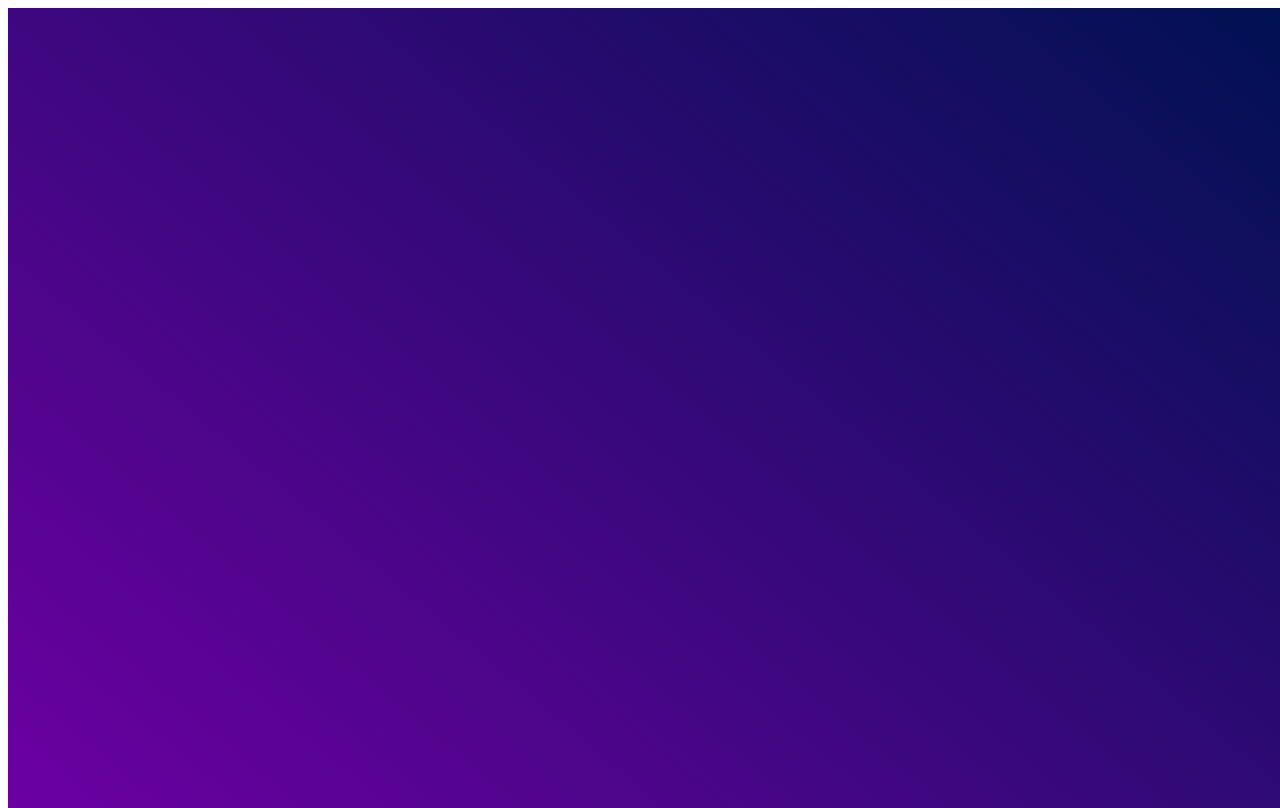
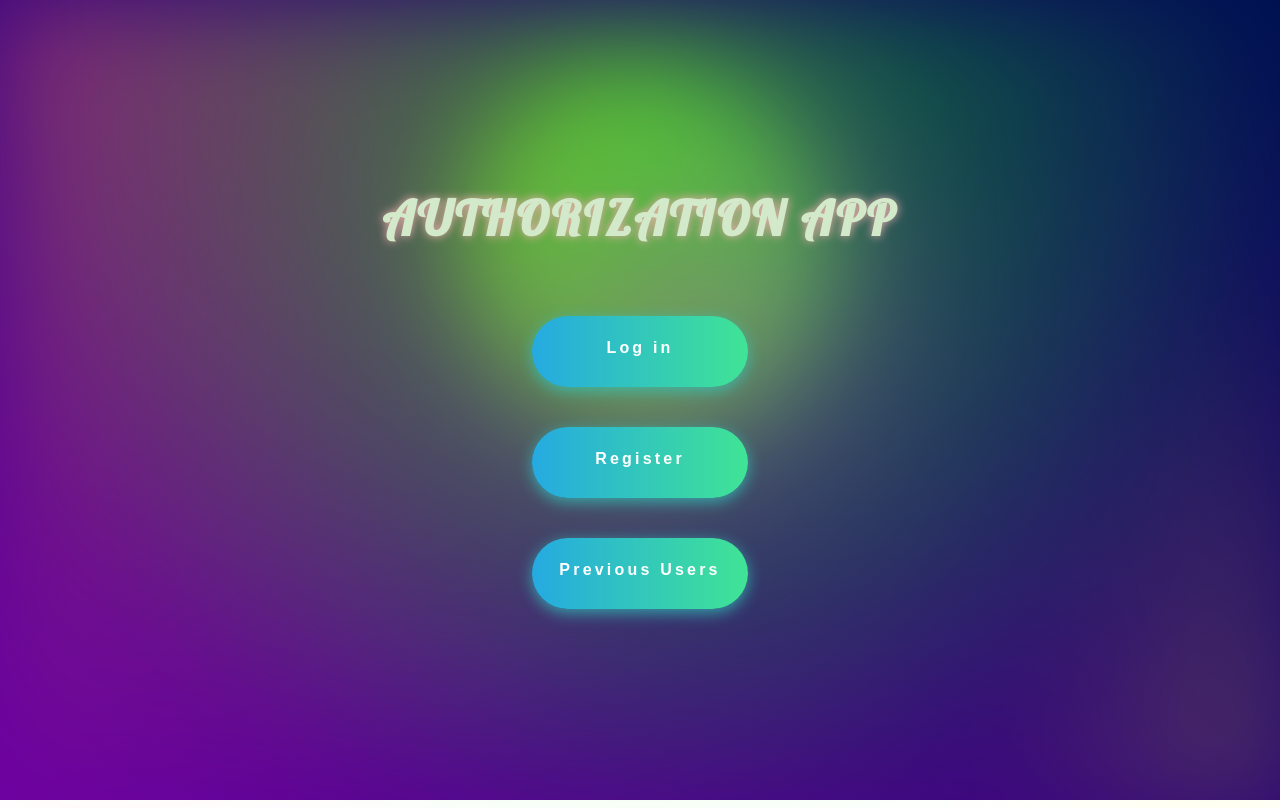
Before and after one commit to CJ484/LogInForm, a Next.js app: page / in a window 1280 px wide. Built offline with nearby package versions, Linux system fonts and the light colour scheme.

Commit message:
add cursor effect

```diff
--- a/app/Styles/page.module.scss
+++ b/app/Styles/page.module.scss
@@ -1,4 +1,4 @@
-@import './globals.scss';
+@import "./globals.scss";
 
 .main {
     font-family: Arial, Helvetica, sans-serif;
@@ -6,40 +6,139 @@
     display: flex;
     width: 100vw;
     height: 100vh;
+    overflow: hidden;
     flex-direction: column;
     align-items: center;
     justify-content: center;
 }
 
-
 .gradientBg {
-    z-index: 1;
-    position: absolute;
+    font-family: Arial, Helvetica, sans-serif;
+    margin: 0;
+    display: flex;
     width: 100vw;
     height: 100vh;
     overflow: hidden;
-    top: 0;
-    left: 0;
+    flex-direction: column;
+    align-items: center;
+    justify-content: center;
+    display: flex;
+    align-items: center;
+    justify-content: center;
+    z-index: 0;
+    width: 100vw;
+    height: 100vh;
+    overflow: hidden;
     background: linear-gradient(40deg, $--color-bg1, $--color-bg2);
 
     svg {
         display: none;
     }
-    .graident-container {
+    .graidentContainer {
+        filter: url(#goo) blur(48px);
+        z-index: 2;
+        overflow: hidden;
+        position: absolute;
+        top: 0;
+        left: 0;
         width: 100%;
         height: 100%;
     }
 
     .g1 {
         position: absolute;
-        background: radial-gradient(circle at center, rgba(38, 113, 255, 0.5), rgba(221, 74, 255, 0), 50%) no-repeat;
+        background: radial-gradient(circle at center, rgba(184, 208, 253, 0.5), #dd4aff00 50%) no-repeat;
+        mix-blend-mode: $blending;
+        width: calc($--color-size + 20px);
+        height: calc($--color-size + 20px);
+        opacity: 1;
+        top: calc(20% + $--color-size / 2);
+        left: calc(50% + $--color-size / 2);
+        transform-origin: center center;
+        animation: moveVertical 5s ease infinite;
+    }
+    .g2 {
+        position: absolute;
+        background: radial-gradient(circle at center, rgba(255, 0, 255, 0.5), #dd4aff00 50%) no-repeat;
         mix-blend-mode: $blending;
         width: $--color-size;
         height: $--color-size;
         opacity: 1;
+        top: calc(30% - $--color-size / 2 + 10px);
+        left: calc(50% - $--color-size / 2 + 10px);
+        transform-origin: center center;
+        animation: moveInCircle 5s ease infinite;
+    }
+    .g3 {
+        position: absolute;
+        background: radial-gradient(circle at center, rgba(255, 0, 0, 0.5), #dd4aff00 50%) no-repeat;
+        mix-blend-mode: $blending;
+        width: $--color-size * 5;
+        height: $--color-size * 5;
+        opacity: 1;
+        top: calc(50% - $--color-size / 2 + 280px);
+        left: calc(50% - $--color-size / 2 + 280px);
+        transform-origin: center center;
+        animation: moveVertical 3300ms ease-in-out infinite;
+    }
+    .g4 {
+        position: absolute;
+        background: radial-gradient(circle at center, rgba(255, 255, 0, 0.5), #dd4aff00 50%) no-repeat;
+        mix-blend-mode: $blending;
+        width: $--color-size * 3;
+        height: $--color-size * 3;
+        opacity: 1;
         top: calc(50% - $--color-size / 2);
-        left: calc(50% - $--color-size / 2);
+        left: calc(50% - $--color-size / 2 + 200px);
+        transform-origin: center center;
+        animation: moveVertical 20s reverse infinite;
+    }
+    .g5 {
+        position: absolute;
+        background: radial-gradient(circle at center, rgba(0, 255, 0, 0.5), #dd4aff00 50%) no-repeat;
+        mix-blend-mode: $blending;
+        width: $--color-size * 2;
+        height: $--color-size * 2.5;
+        opacity: 1;
+        top: calc(50% - $--color-size);
+        left: calc(50% - $--color-size);
+        transform-origin: center center;
+        animation: moveVertical 5s ease-in-out infinite;
+    }
 
+    .interactive {
+        position: absolute;
+        offset-anchor: center;
+        background-position: center;
+        background: radial-gradient(circle at center, rgba(252, 99, 99, 0.5), #dd4aff00 50%) no-repeat;
+        mix-blend-mode: $blending;
+        width: $--color-size * 3;
+        height: $--color-size * 3;
+        transform: translate(-50%, -50%);
+        opacity: 0.7;
+    }
+
+    @keyframes moveVertical {
+        0% {
+            transform: translateY(-400px);
+        }
+        50% {
+            transform: translateY(200px);
+        }
+        100% {
+            transform: translateY(-200px);
+        }
+    }
+    @keyframes moveInCircle {
+        0% {
+            transform: rotate(0deg) translateX(0px) rotate(0deg);
+        }
+        50% {
+            transform: rotate(180deg) translateX(200px) rotate(-180deg);
+        }
+        100% {
+            transform: rotate(360deg) translateX(0px) rotate(-360deg);
+        }
     }
 }
 .page {
@@ -50,6 +149,16 @@
     justify-content: center;
     height: 100vh;
     width: 100vw;
+}
+
+.MainMenu {
+    z-index: 3;
+    position: relative;
+    max-width: 60vw;
+    display: flex;
+    flex-direction: column;
+    align-items: center;
+    justify-content: center;
 }
 
 .displayDataPage {
@@ -65,19 +174,24 @@
 .homePage {
     background-color: rgb(249, 255, 245);
     padding: 2rem;
-    box-shadow: rgb(91, 186, 78) 0px 13px 27px -5px, rgba(91, 161, 56, 0.875) 0px 8px 16px -8px;
+    box-shadow:
+        rgb(91, 186, 78) 0px 13px 27px -5px,
+        rgba(91, 161, 56, 0.875) 0px 8px 16px -8px;
     border: 1px solid rgb(175, 255, 172);
     border-radius: 2rem;
     margin-top: 2rem;
 }
 
 .title {
-    font-size: 2rem;
+    font-family: $title-font;
+    font-size: 3rem;
     font-weight: 700;
     text-align: center;
     text-transform: uppercase;
     letter-spacing: 0.2rem;
     margin-bottom: 2rem;
+    text-shadow: #eeafaf 0px 0px 10px;
+    color: rgb(211, 234, 202);
 }
 
 .backButton {
@@ -98,7 +212,7 @@
     text-transform: uppercase;
     margin: 0.5rem;
     &:focus {
-    outline: none;
+        outline: none;
     }
 }
 .backButton2 {
@@ -120,14 +234,13 @@
     text-transform: uppercase;
     margin: 0.5rem;
     &:focus {
-    outline: none;
+        outline: none;
     }
     :hover {
         background-color: rgba(248, 204, 46, 0.595);
         color: white;
         cursor: pointer;
     }
-
 }
 
 .links {
@@ -135,7 +248,6 @@
     color: rgb(55, 117, 30);
     :visited {
         color: rgb(55, 117, 30);
-
     }
 }
 
@@ -145,25 +257,60 @@
     align-items: center;
     justify-content: center;
     margin: 1rem;
+    // .nav_button {
+    //     background-color: rgb(248, 204, 46);
+    //     color: white;
+    //     padding: 0.5rem;
+    //     border: none;
+    //     border-radius: 0.5rem;
+    //     font-size: 1.0rem;
+    //     font-weight: 700;
+    //     text-align: center;
+    //     text-decoration: none;
+    //     text-transform: uppercase;
+    //     letter-spacing: 0.2rem;
+    //     margin: 0.5rem;
+    //     width: 80%;
+    //     &:focus {
+    //     outline: none;
+    //     }
+    // }
     .nav_button {
-        background-color: rgb(248, 204, 46);
-        color: white;
-        padding: 0.5rem;
-        border: none;
-        border-radius: 0.5rem;
-        font-size: 1.0rem;
-        font-weight: 700;
+        width: 200px;
+        font-size: 16px;
+        font-weight: 600;
         text-align: center;
         text-decoration: none;
-        text-transform: uppercase;
         letter-spacing: 0.2rem;
-        margin: 0.5rem;
-        width: 80%;
-        &:focus {
-        outline: none;
-        }
+        line-height: 3rem;
+        font-weight: 700;
+        padding: 0.5rem;
+        color: #fff;
+        cursor: pointer;
+        margin: 20px;
+        height: 55px;
+        border: none;
+        background-size: 300% 100%;
+        border-radius: 50px;
+        -moz-transition: all 0.4s ease-in-out;
+        -o-transition: all 0.4s ease-in-out;
+        -webkit-transition: all 0.4s ease-in-out;
+        transition: all 0.4s ease-in-out;
+        background-image: linear-gradient(to right, #25aae1, #40e495, #30dd8a, #2bb673);
+        box-shadow: 0 4px 15px 0 rgba(49, 196, 190, 0.75);
     }
 
+    &:hover {
+        background-position: 100% 0;
+        -moz-transition: all 0.4s ease-in-out;
+        -o-transition: all 0.4s ease-in-out;
+        -webkit-transition: all 0.4s ease-in-out;
+        transition: all 0.4s ease-in-out;
+    }
+
+    &:focus {
+        outline: none;
+    }
 }
 
 .form {
@@ -189,7 +336,7 @@
     .form_input {
         margin: 0.1rem;
         &:focus {
-        outline: none !important;
+            outline: none !important;
         }
     }
     .form_button {
@@ -198,14 +345,14 @@
         padding: 0.5rem;
         border: none;
         border-radius: 0.5rem;
-        font-size: 1.0rem;
+        font-size: 1rem;
         font-weight: 700;
         text-transform: uppercase;
         letter-spacing: 0.2rem;
         margin-top: 1rem;
         width: 80%;
         &:focus {
-        outline: none;
+            outline: none;
         }
         &:hover {
             background-color: rgba(248, 204, 46, 0.595);
--- a/app/page.tsx
+++ b/app/page.tsx
@@ -1,24 +1,41 @@
 'use client';
 import React from 'react';
 import styles from './Styles/page.module.scss';
-import './Styles/globals.scss';
 import Link from 'next/link';
 import * as dotenv from 'dotenv';
+import CursorEffect from './Component/CursorEffect';
 
 const Home = () => {
 	dotenv.config();
 	return (
 		<main>
-			<div className={styles.gradientBg}>
-
-			<div className='gradients-container'>
-				<div className='g1'></div>
-				<div className='g2'></div>
-				<div className='g3'></div>
-				<div className='g4'></div>
-				<div className='g5'></div>
+			<svg>
+				<defs>
+					<filter id='goo'>
+						<feGaussianBlur in='SourceGraphic' stdDeviation='10' result='blur' />
+						<feColorMatrix
+							in='blur'
+							mode='matrix'
+							values='
+							1 0 0 0 0
+							0 1 0 0 0
+							0 0 1 0 0
+							0 0 0 20 -10'
+							result='goo'
+						/>
+						<feBlend in='SourceGraphic' in2='goo' />
+					</filter>
+				</defs>
+			</svg>
+			<div className={styles.graidentContainer}>
+				<div className={styles.g1}></div>
+				<div className={styles.g2}></div>
+				<div className={styles.g3}></div>
+				<div className={styles.g4}></div>
+				<div className={styles.g5}></div>
+				<CursorEffect />
 			</div>
-			</div>
+			<div className={styles.MainMenu}>
 				<h1 className={styles.title}>Authorization App</h1>
 				<div className={styles.navigation}>
 					<Link className={styles.nav_button} href='/pages/login'>
@@ -28,8 +45,10 @@ const Home = () => {
 						Register
 					</Link>{' '}
 					<Link className={styles.nav_button} href='/pages/displaydata'>
-          DisplayData
+						Previous Users
 					</Link>
+				</div>
+
 			</div>
 		</main>
 	);
```
Lines whose indentation alone changed are shown as unchanged.
